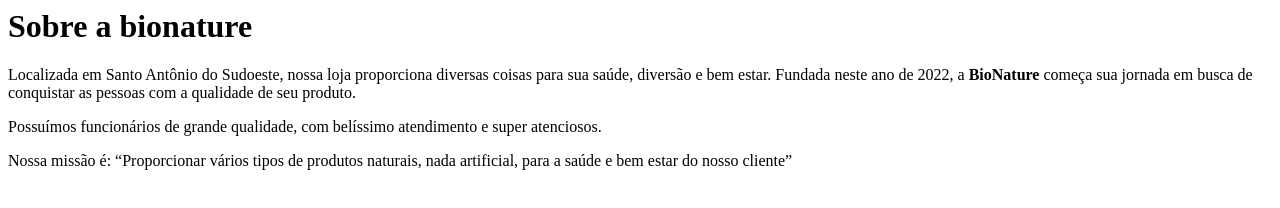
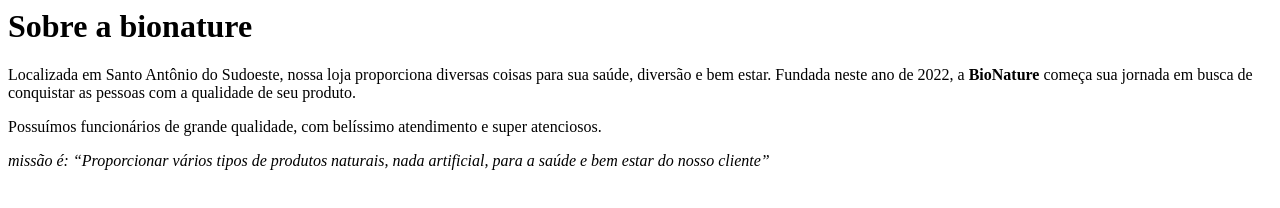
Before and after one commit to Edudalmagro/NEM_1-B_PC, a plain HTML site: page index.html in a window 1280 px wide. Drawn offline with Linux system fonts and the light colour scheme.

Commit message:
itálico

```diff
--- a/index.html
+++ b/index.html
@@ -4,4 +4,4 @@
 
 <p>Possuímos funcionários de grande qualidade, com belíssimo atendimento e super atenciosos.</p>
 
-<p>Nossa missão é: “Proporcionar vários tipos de produtos naturais, nada artificial, para a saúde e bem estar do nosso cliente”</p>
+<p><em>missão é: “Proporcionar vários tipos de produtos naturais, nada artificial, para a saúde e bem estar do nosso cliente”</em></p>
```
